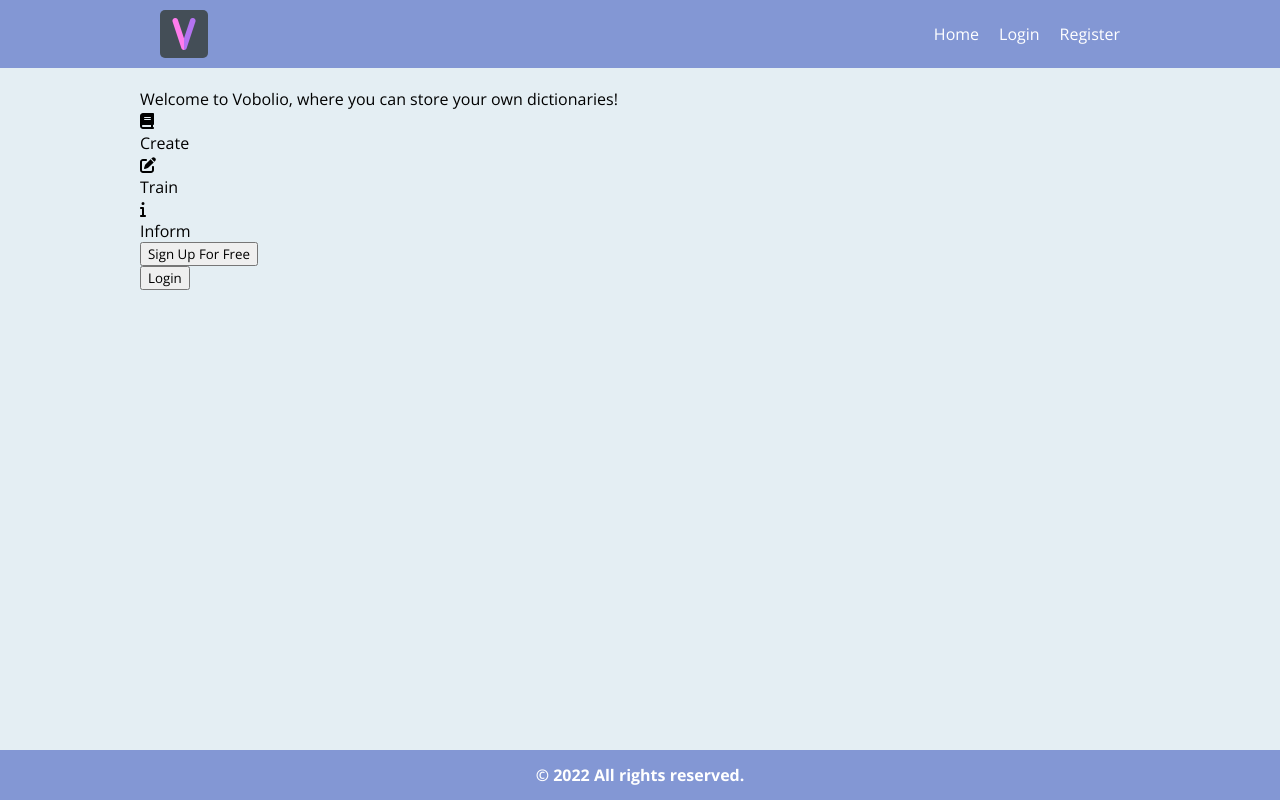
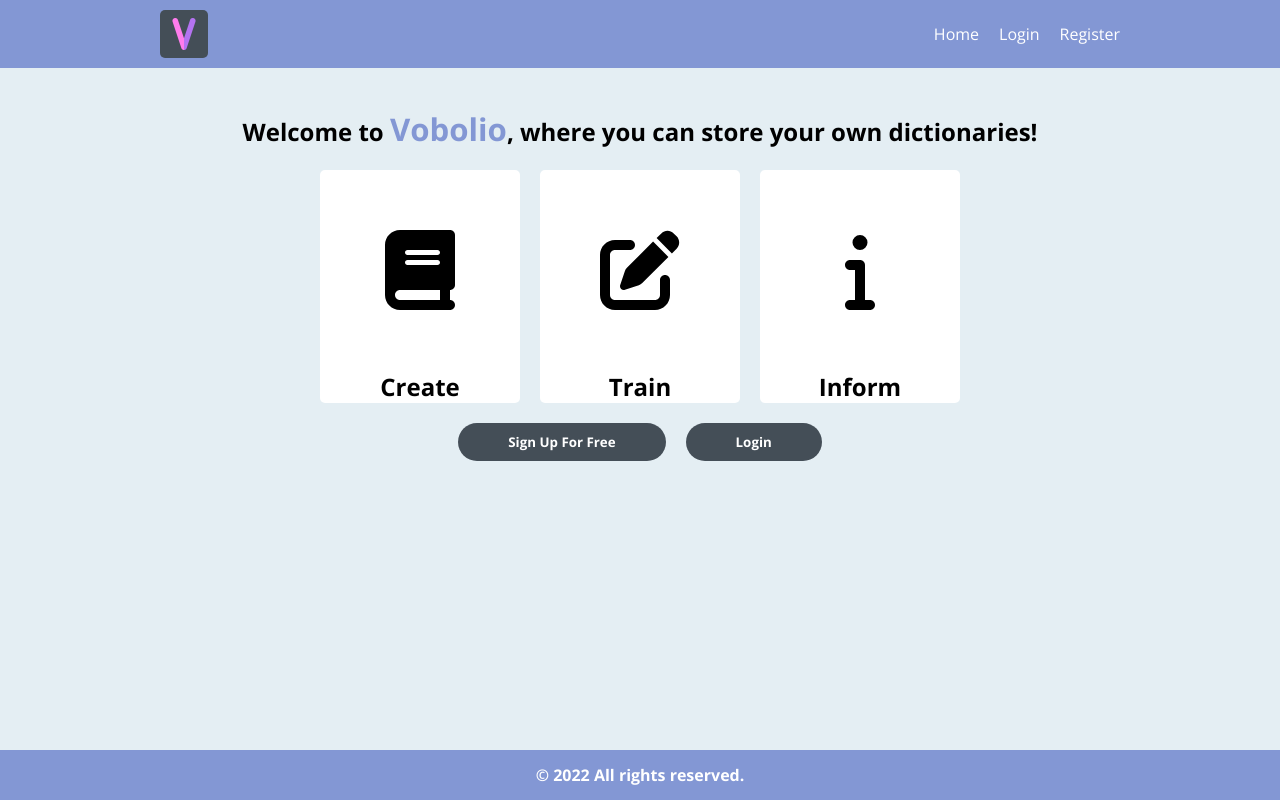
Before and after one commit to arenchf/vobolio-react-deprecated, a React (Create React App) app: page / in a window 1280 px wide. Built offline with nearby package versions, Linux system fonts and the light colour scheme.

Commit message:
landing-page init

```diff
--- a/src/pages/Landing/Landing.js
+++ b/src/pages/Landing/Landing.js
@@ -4,13 +4,15 @@ import Footer from '../../components/Footer/Footer'
 import './Landing.scss'
 import { FontAwesomeIcon } from '@fortawesome/react-fontawesome'
 import {faPenToSquare,faBook,faInfo} from '@fortawesome/free-solid-svg-icons';
+import {useNavigate} from 'react-router-dom'
 
 function Landing() {
+  const navigate = useNavigate()
   return (
     <div className='landing-page'>
         <Header></Header>
         <div className='content'>
-            <div className='title'>Welcome to Vobolio, where you can store your own dictionaries!</div>
+            <div className='title'><h2>Welcome to <b>Vobolio</b>, where you can store your own dictionaries!</h2></div>
             <div className='icon-cards-row'>
               <div className='icon-card'><div className='icon-wrapper'><FontAwesomeIcon icon={faBook}></FontAwesomeIcon></div>
               <div className='icon-card-label'>Create</div>
@@ -24,8 +26,8 @@ function Landing() {
                 </div>
             </div>
             <div className='user-row'>
-              <div className='sign-up-button'><button>Sign Up For Free</button></div>
-              <div className='login-button'><button>Login</button></div>
+              <div className='sign-up-button'><button onClick={()=>{navigate("/register")}}>Sign Up For Free</button></div>
+              <div className='login-button'><button onClick={()=>{navigate("/login")}}>Login</button></div>
             </div>
 
 
--- a/src/pages/Landing/Landing.scss
+++ b/src/pages/Landing/Landing.scss
@@ -0,0 +1,82 @@
+.landing-page{
+    .content{
+        .title{
+            h2{
+                text-align: center;
+                b{
+                    color: var(--chewode-blue);
+                    font-size: 1.3em;
+                }
+            }
+        }
+        .icon-cards-row{
+            display: flex;
+            max-width: 1000px;
+            align-items: center;
+            justify-content: center;
+            flex-wrap: wrap;
+            gap: 20px;
+            margin-bottom: 20px;
+            .icon-card{
+                max-width: 300px;
+                display: flex;
+                // align-items: center;
+                justify-content: center;
+                background-color: white;
+                flex-direction: column;
+                border-radius: 5px;
+
+                .icon-wrapper{
+                    // border: 1px solid black;
+                    display: flex;
+                    // flex-direction: column;
+                    width: 200px;
+                    height: 200px;
+
+                    justify-content: center;
+                    align-items: center;
+                    text-align: center;
+                    .svg-inline--fa{
+                        font-size: 5em;
+
+                    }
+                }
+                .icon-card-label{
+                    display: block;
+                    text-align: center;
+                    font-size: 1.5em;
+                    font-weight: bold;
+                }
+            }
+        }
+        .user-row{
+            display: flex;
+            flex-direction: row;
+            gap: 20px;
+            // margin: auto;
+            justify-content: center;
+            flex-wrap: wrap;
+            margin-bottom: 50px;
+            div{
+                button{
+
+                    // margin-top: 10px;
+
+                    // margin-bottom: 20px;
+
+                    padding: 5px;
+                    align-self: center;
+                    border-radius: 20px;
+                    border: 0;
+                    background-color: var(--river-bed);
+                    color: white;
+                    padding: 10px 50px;
+                    font-weight: bold;
+                    // font-size: 1.1em;
+
+                    cursor: pointer;
+                }
+            }
+        }
+    }
+}
```
